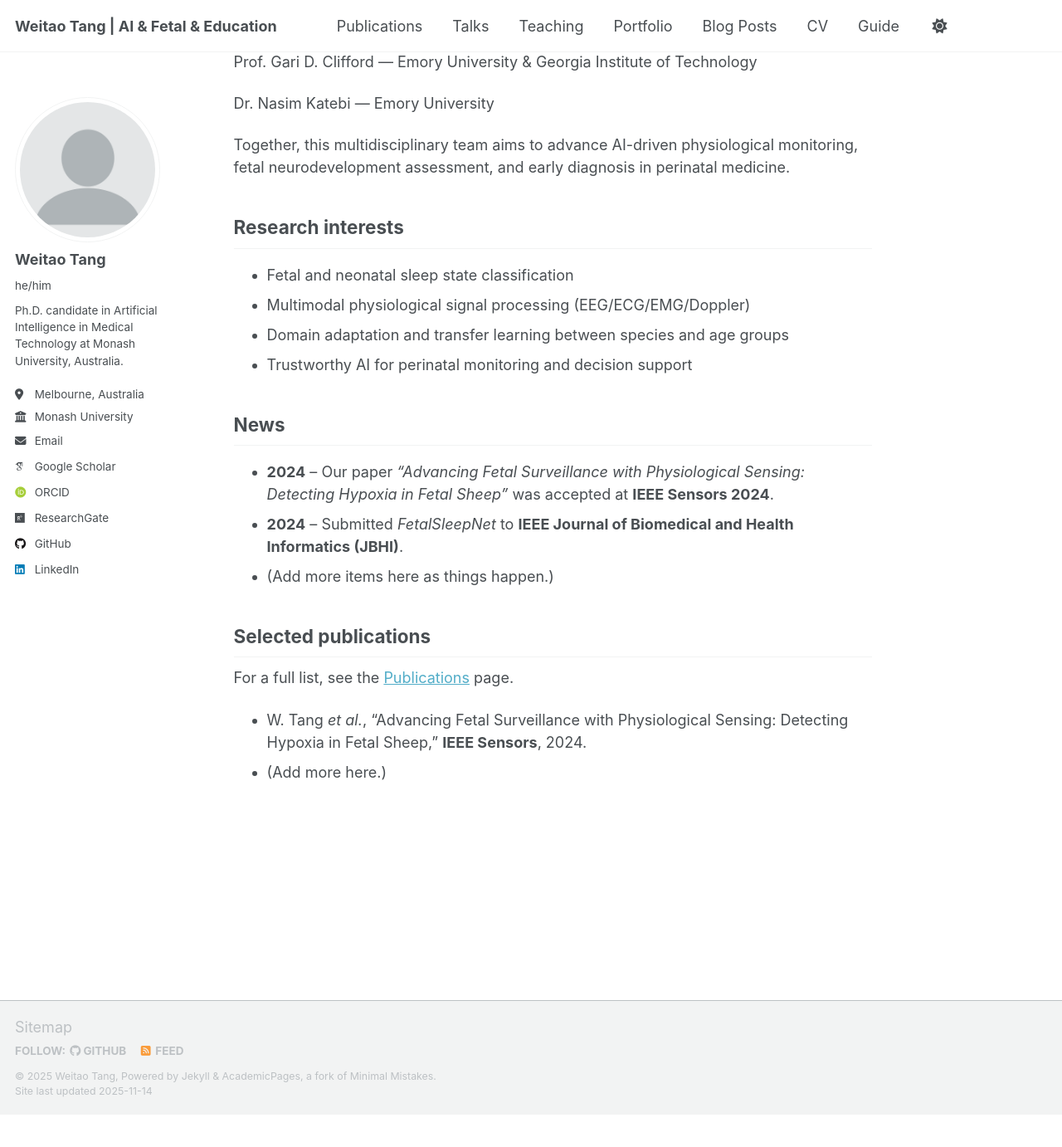
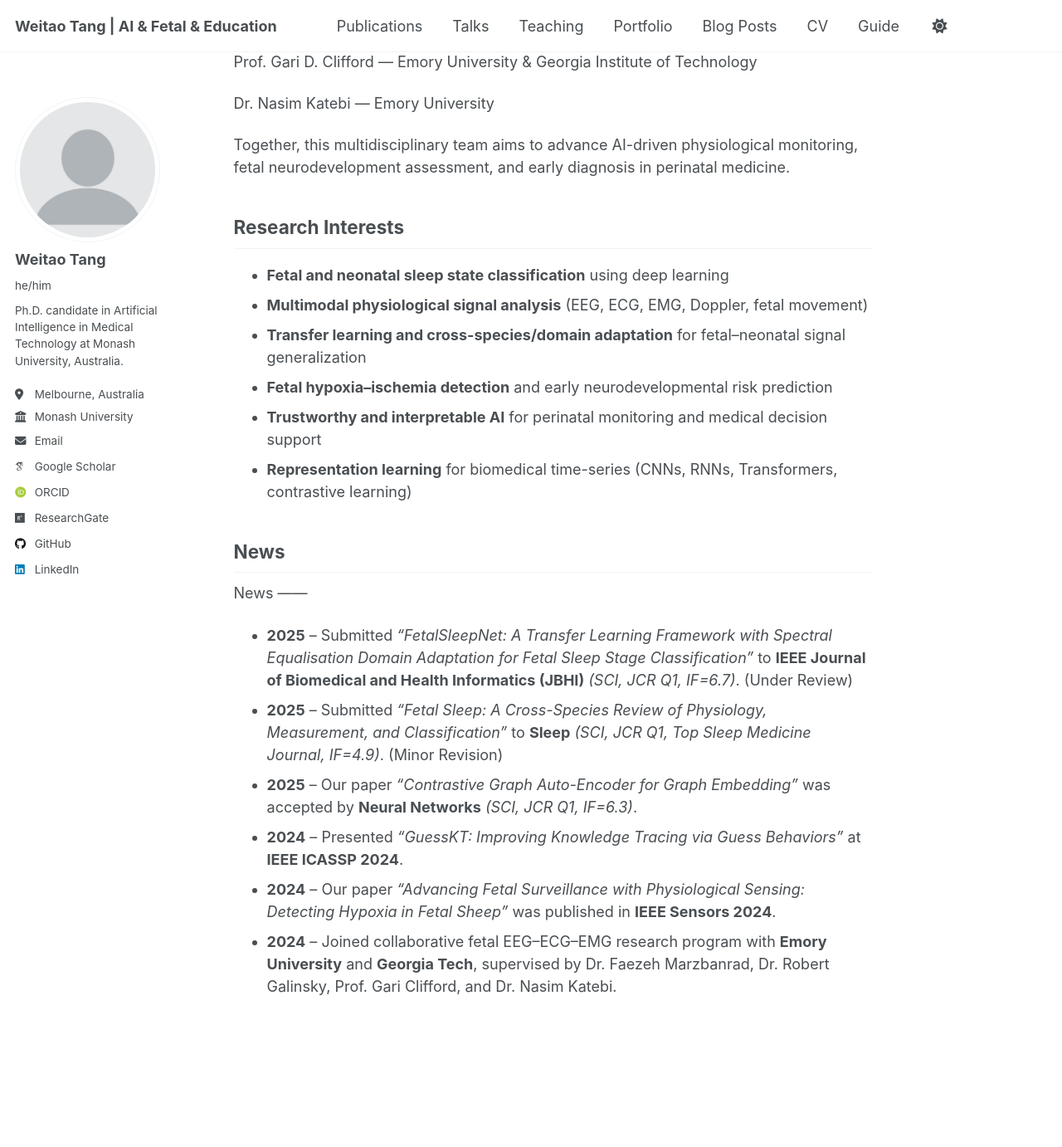
Before and after one commit to WeitaoTang-GitHub/WeitaoTang-GitHub.github.io, a Jekyll site: the page built from _pages/about.md, in a window 1280 px wide and 1400 px high, scrolled down 488 px. Shown: the top 1382 px of the window at 83% size. Built offline with Jekyll 4.4.1, drawn with Linux system fonts in a browser that asks for light colours; some web fonts are replaced; a script that is not in the unit is left out; before the commit the page ends 1831 px from its top, so only the background shows below that.

Commit message:
Update about.md

```diff
--- a/_pages/about.md
+++ b/_pages/about.md
@@ -24,22 +24,23 @@ Dr. Nasim Katebi — Emory University
 
 Together, this multidisciplinary team aims to advance AI-driven physiological monitoring, fetal neurodevelopment assessment, and early diagnosis in perinatal medicine.
 
-Research interests
+Research Interests
 ------
-- Fetal and neonatal sleep state classification
-- Multimodal physiological signal processing (EEG/ECG/EMG/Doppler)
-- Domain adaptation and transfer learning between species and age groups
-- Trustworthy AI for perinatal monitoring and decision support
+- **Fetal and neonatal sleep state classification** using deep learning
+- **Multimodal physiological signal analysis** (EEG, ECG, EMG, Doppler, fetal movement)
+- **Transfer learning and cross-species/domain adaptation** for fetal–neonatal signal generalization
+- **Fetal hypoxia–ischemia detection** and early neurodevelopmental risk prediction
+- **Trustworthy and interpretable AI** for perinatal monitoring and medical decision support
+- **Representation learning** for biomedical time-series (CNNs, RNNs, Transformers, contrastive learning)
+
 
 News
 ------
-- **2024** – Our paper *“Advancing Fetal Surveillance with Physiological Sensing: Detecting Hypoxia in Fetal Sheep”* was accepted at **IEEE Sensors 2024**.
-- **2024** – Submitted *FetalSleepNet* to **IEEE Journal of Biomedical and Health Informatics (JBHI)**.
-- (Add more items here as things happen.)
-
-Selected publications
+News
 ------
-For a full list, see the [Publications](/publications/) page.
-
-- W. Tang *et al.*, “Advancing Fetal Surveillance with Physiological Sensing: Detecting Hypoxia in Fetal Sheep,” **IEEE Sensors**, 2024.
-- (Add more here.)
+- **2025** – Submitted *“FetalSleepNet: A Transfer Learning Framework with Spectral Equalisation Domain Adaptation for Fetal Sleep Stage Classification”* to **IEEE Journal of Biomedical and Health Informatics (JBHI)** *(SCI, JCR Q1, IF=6.7)*. (Under Review)
+- **2025** – Submitted *“Fetal Sleep: A Cross-Species Review of Physiology, Measurement, and Classification”* to **Sleep** *(SCI, JCR Q1, Top Sleep Medicine Journal, IF=4.9)*. (Minor Revision)
+- **2025** – Our paper *“Contrastive Graph Auto-Encoder for Graph Embedding”* was accepted by **Neural Networks** *(SCI, JCR Q1, IF=6.3)*.
+- **2024** – Presented *“GuessKT: Improving Knowledge Tracing via Guess Behaviors”* at **IEEE ICASSP 2024**.
+- **2024** – Our paper *“Advancing Fetal Surveillance with Physiological Sensing: Detecting Hypoxia in Fetal Sheep”* was published in **IEEE Sensors 2024**.
+- **2024** – Joined collaborative fetal EEG–ECG–EMG research program with **Emory University** and **Georgia Tech**, supervised by Dr. Faezeh Marzbanrad, Dr. Robert Galinsky, Prof. Gari Clifford, and Dr. Nasim Katebi.
```
